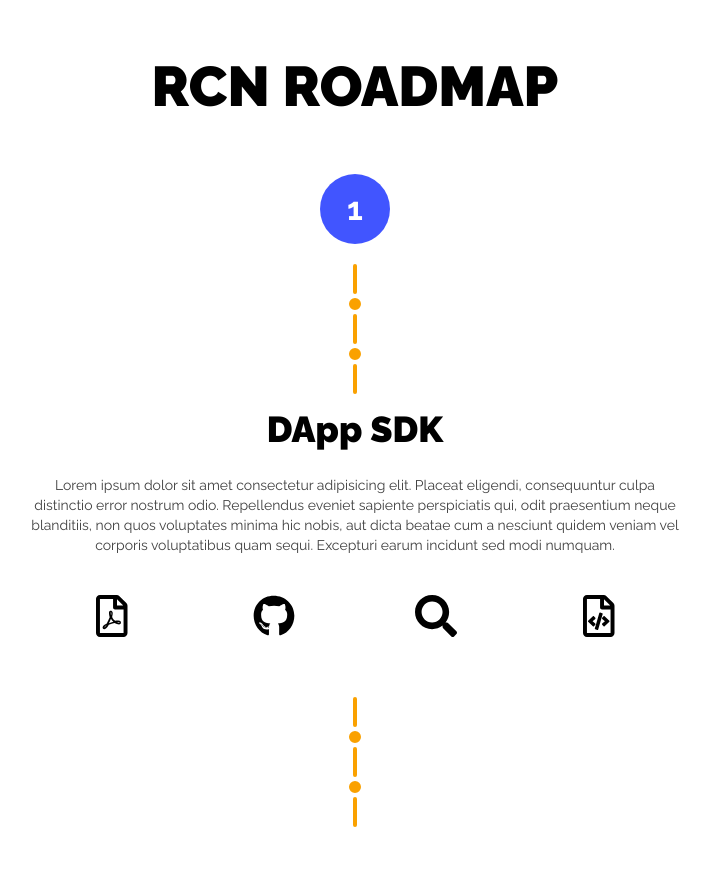
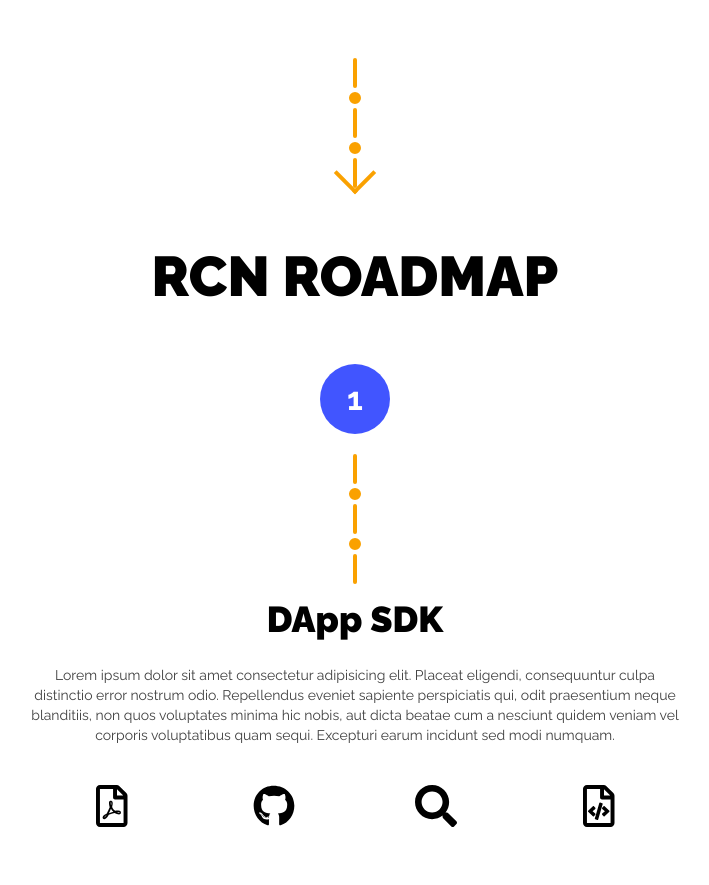
Before and after one commit to devbold/rcn-roadmap, an Angular app: page / in a window 1280 px wide. Shown: the part 2810-3695 px from the top of the page, without its empty margins (285-994 px from the left). Built offline with nearby package versions, Linux system fonts and the light colour scheme.

Commit message:
Timeline Arrow

```diff
--- /dev/null
+++ b/src/app/timeline/arrow/arrow.component.html
@@ -0,0 +1,8 @@
+<div class="time-line">
+  <div class="line"></div>
+  <div class="circle"></div>
+  <div class="line"></div>
+  <div class="circle"></div>
+  <div class="line"></div>
+  <div class="arrow"></div>
+</div>
--- /dev/null
+++ b/src/app/timeline/arrow/arrow.component.scss
@@ -0,0 +1,29 @@
+@import '../../../scss/_variables.scss'; //variables
+
+.time-line{
+  margin: 20px 0 ;
+  .line {
+    height: 30px;
+    width: 4px;
+    margin: 0 auto;
+    border-radius: 4px;
+    border-right: 4px solid $orange;
+  }
+  .circle {
+    width: 20px;
+    height: 20px;
+    margin: 0 auto;
+    border-radius: 50%;
+    border: 4px solid white;
+    background-color: $orange;
+  }
+  .arrow {
+    height: 30px;
+    width: 30px;
+    margin: 0 auto;
+    border-top: 4px solid $orange;
+    border-right: 4px solid $orange;
+    transform: rotate(135deg);
+    margin-top: -30px;
+  }
+}
--- /dev/null
+++ b/src/app/timeline/arrow/arrow.component.ts
@@ -0,0 +1,15 @@
+import { Component, OnInit } from '@angular/core';
+
+@Component({
+  selector: 'app-arrow',
+  templateUrl: './arrow.component.html',
+  styleUrls: ['./arrow.component.scss']
+})
+export class ArrowComponent implements OnInit {
+
+  constructor() { }
+
+  ngOnInit() {
+  }
+
+}
--- a/src/app/timeline/timeline.component.html
+++ b/src/app/timeline/timeline.component.html
@@ -35,6 +35,8 @@
 <app-icon-block></app-icon-block>
 
 <div class="margintop60"></div>
+<app-arrow></app-arrow>
+<div class="margintop60"></div>
 <app-main-title></app-main-title>
 <div class="margintop60"></div>
 <app-index-circle></app-index-circle>
--- a/src/app/timeline/timeline.module.ts
+++ b/src/app/timeline/timeline.module.ts
@@ -9,6 +9,7 @@ import { TitleComponent } from './title/title.component';
 import { ParagraphComponent } from './paragraph/paragraph.component';
 import { IconBlockComponent } from './icon-block/icon-block.component';
 import { MainTitleComponent } from './main-title/main-title.component';
+import { ArrowComponent } from './arrow/arrow.component';
 
 @NgModule({
   imports: [
@@ -17,6 +18,6 @@ import { MainTitleComponent } from './main-title/main-title.component';
   exports: [
     TimelineComponent,
   ],
-  declarations: [TimelineComponent, IndexCircleComponent, TimeLineComponent, TitleComponent, ParagraphComponent, IconBlockComponent, MainTitleComponent]
+  declarations: [TimelineComponent, IndexCircleComponent, TimeLineComponent, TitleComponent, ParagraphComponent, IconBlockComponent, MainTitleComponent, ArrowComponent]
 })
 export class TimelineModule { }
```
